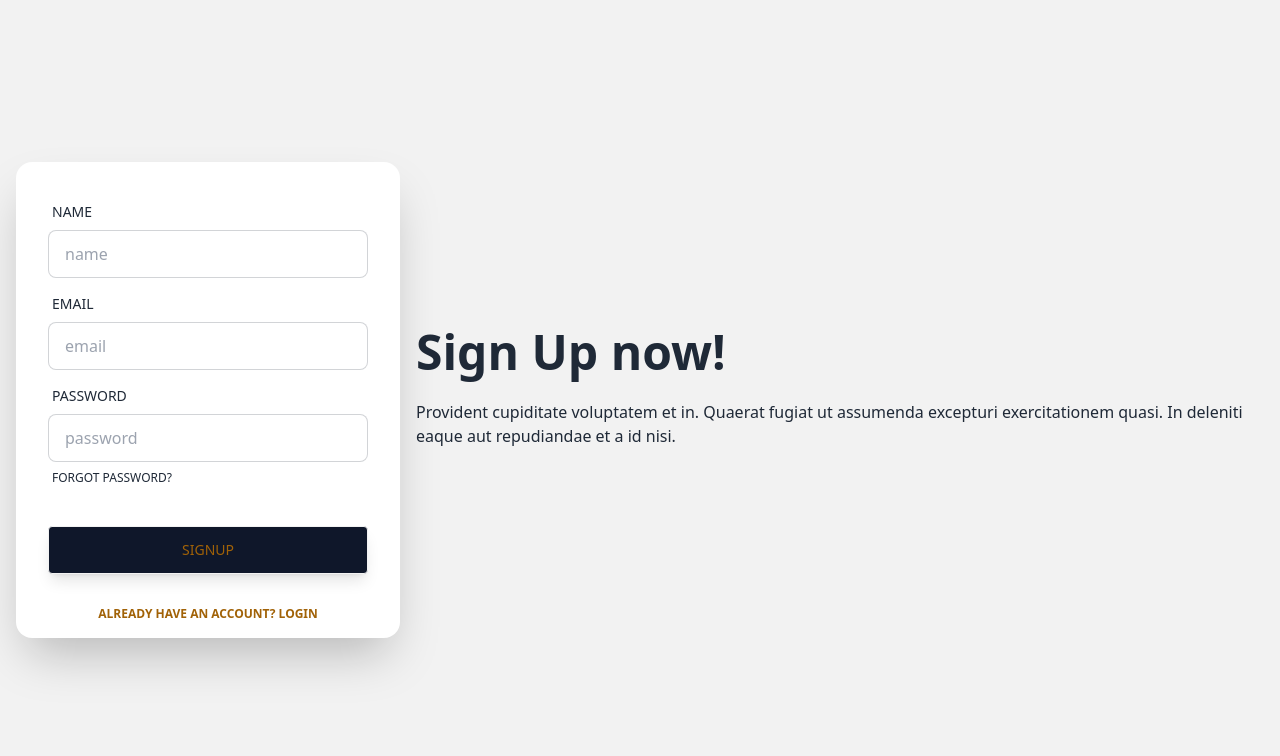
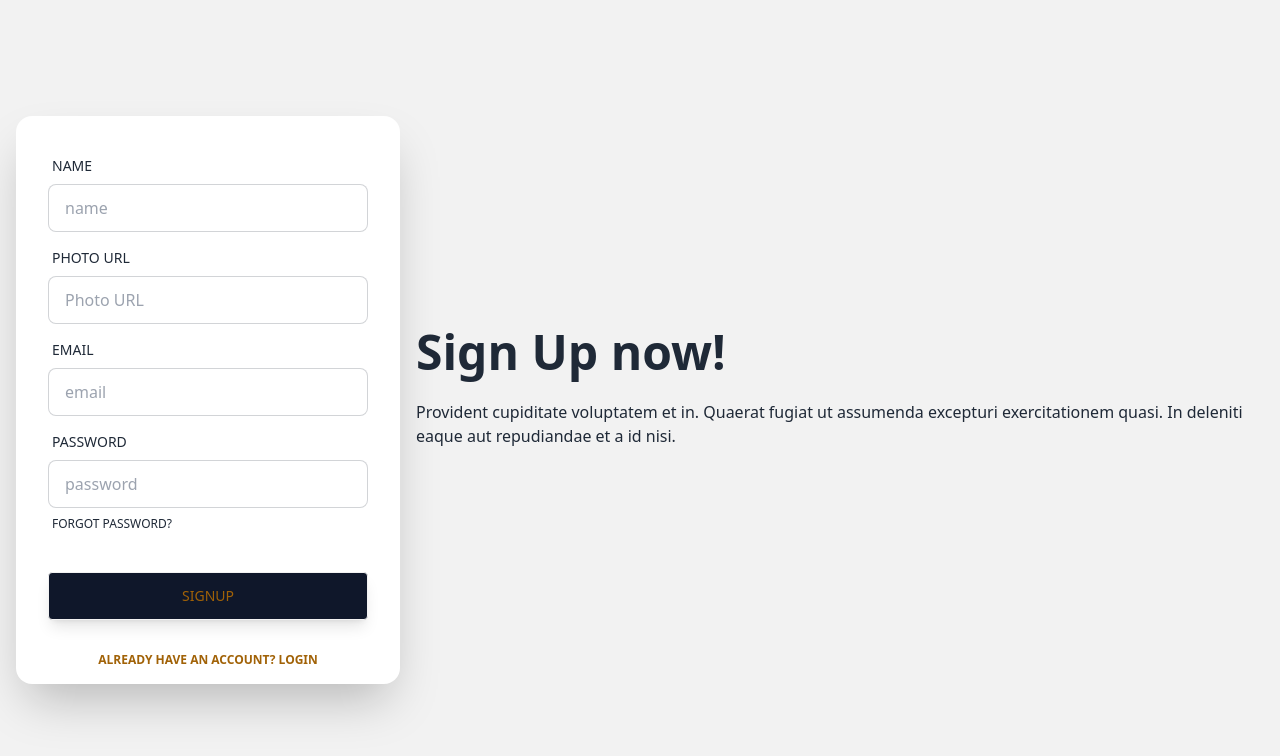
Before and after one commit to marjanhasan/takeEat-client, a React (Vite) app: page /signup in a window 1280 px wide. Shown: the top 756 px of the page. Built offline with nearby package versions, Linux system fonts and the light colour scheme; no server answers.

Commit message:
user name & photo url added

```diff
--- a/src/pages/SignUp/SignUp.jsx
+++ b/src/pages/SignUp/SignUp.jsx
@@ -1,21 +1,37 @@
 import { useContext } from "react";
 import { Helmet } from "react-helmet-async";
 import { useForm } from "react-hook-form";
-import { Link } from "react-router-dom";
+import { Link, useNavigate } from "react-router-dom";
 import { AuthContext } from "../../providers/AuthProviders";
+import Swal from "sweetalert2";
 
 const SignUp = () => {
   const {
     register,
     handleSubmit,
+    reset,
     formState: { errors },
   } = useForm();
-  const { createUser } = useContext(AuthContext);
+  const { createUser, updateUserProfile } = useContext(AuthContext);
+  const navigate = useNavigate();
   const onSubmit = (data) => {
-    console.log(data);
     createUser(data.email, data.password)
       .then((res) => {
         console.log(res.user);
+        updateUserProfile(data.name, data.photoURL)
+          .then(() => {
+            console.log("User profile updated");
+            reset();
+            Swal.fire({
+              position: "top-end",
+              icon: "success",
+              title: `${data?.name} signed in successfully`,
+              showConfirmButton: false,
+              timer: 1500,
+            });
+            navigate("/");
+          })
+          .catch((err) => console.log(err));
       })
       .catch((err) => console.log(err));
   };
@@ -47,6 +63,23 @@ const SignUp = () => {
                 className="input input-bordered"
               />
               {errors.name && (
+                <span className="uppercase mt-2 text-red-500 font-semibold text-sm">
+                  This field is required
+                </span>
+              )}
+            </div>
+            <div className="form-control">
+              <label className="label">
+                <span className="label-text uppercase">Photo URL</span>
+              </label>
+              <input
+                type="text"
+                name="photoURL"
+                placeholder="Photo URL"
+                {...register("photoURL", { required: true })}
+                className="input input-bordered"
+              />
+              {errors.photoURL && (
                 <span className="uppercase mt-2 text-red-500 font-semibold text-sm">
                   This field is required
                 </span>
--- a/src/providers/AuthProviders.jsx
+++ b/src/providers/AuthProviders.jsx
@@ -6,6 +6,7 @@ import {
   onAuthStateChanged,
   signInWithEmailAndPassword,
   signOut,
+  updateProfile,
 } from "firebase/auth";
 import { app } from "../firebase/firebase.config";
 
@@ -26,6 +27,13 @@ const AuthProviders = ({ children }) => {
     return signInWithEmailAndPassword(auth, email, password);
   };
 
+  const updateUserProfile = (name, photo) => {
+    return updateProfile(auth.currentUser, {
+      displayName: name,
+      photoURL: photo,
+    });
+  };
+
   const logOut = () => {
     setLoading(true);
     return signOut(auth);
@@ -41,7 +49,14 @@ const AuthProviders = ({ children }) => {
     return () => unsubscribe();
   }, []);
 
-  const authInfo = { user, loading, createUser, signIn, logOut };
+  const authInfo = {
+    user,
+    loading,
+    createUser,
+    signIn,
+    logOut,
+    updateUserProfile,
+  };
 
   return (
     <AuthContext.Provider value={authInfo}>{children}</AuthContext.Provider>
```
